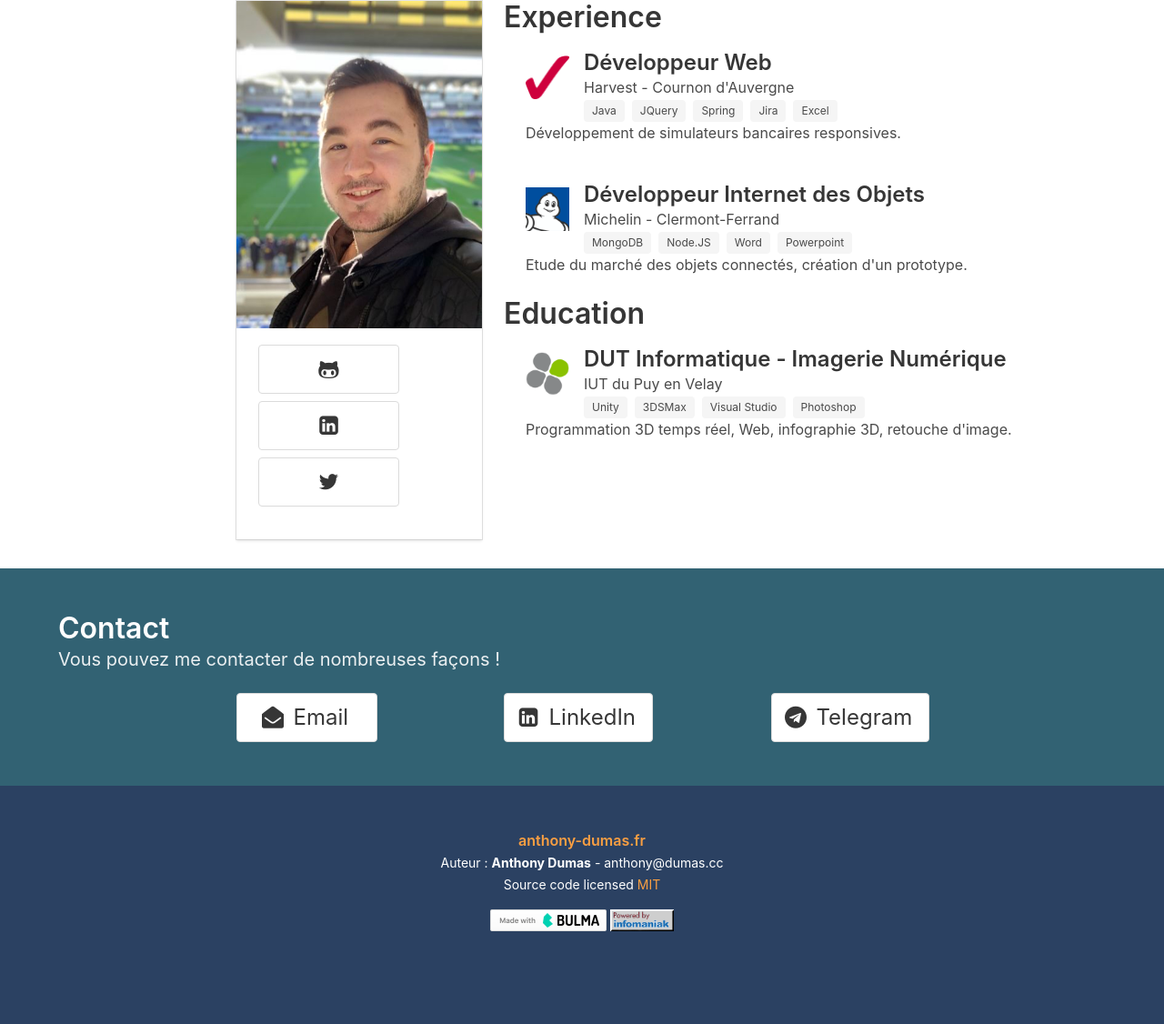
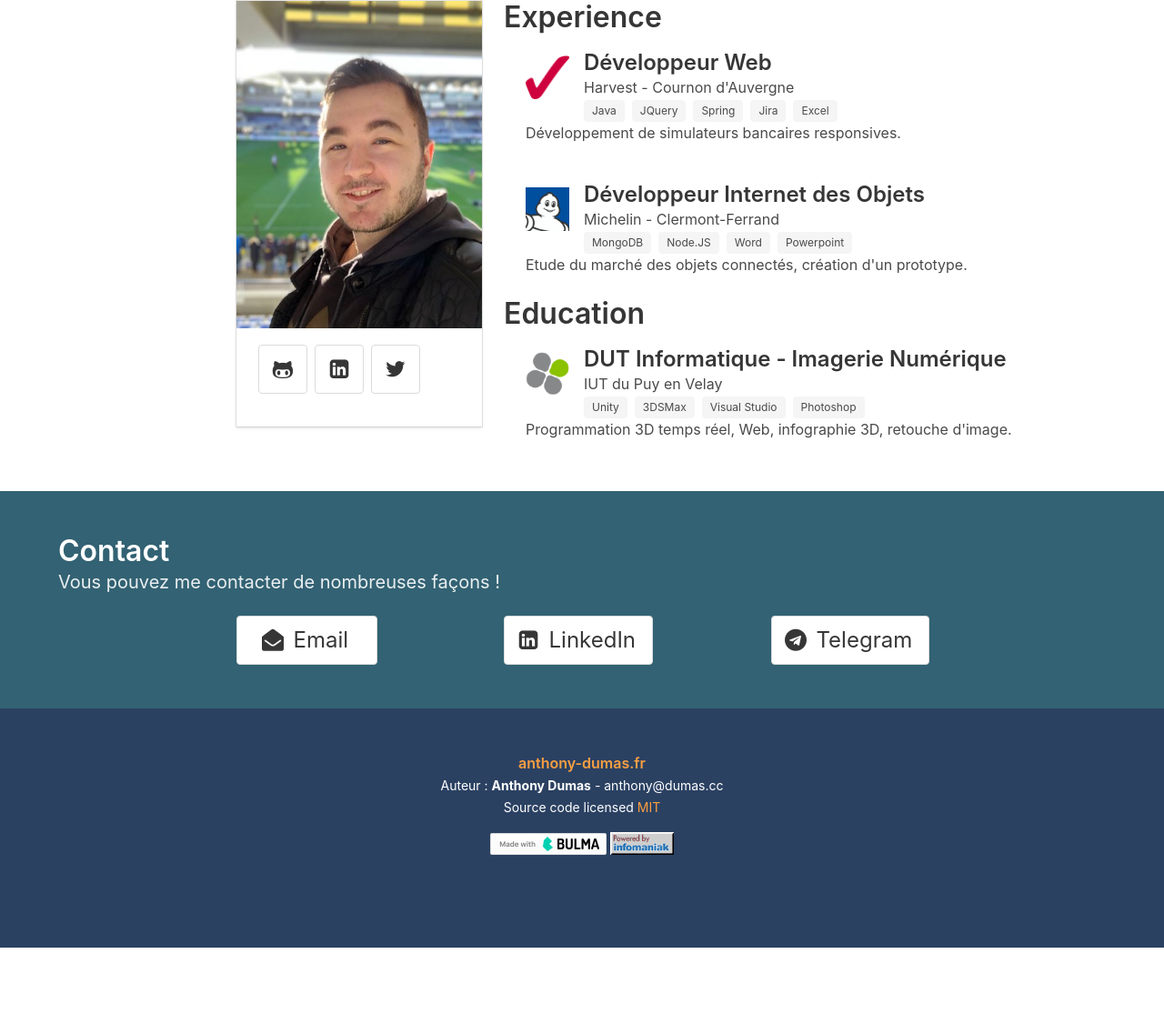
Before and after one commit to AdamasFR/CV_Web_Dumas, a PHP site: page /index.html in a window 1280 px wide; the page is wider, and only the part inside the window is pictured. Shown: the part 192-1318 px from the top of that part at 91% size. After the commit the page ends 1234 px from the top of that part, so only its background shows below. Run offline with PHP 8.4, Linux system fonts and the light colour scheme.

Commit message:
Correction boutons sous photo de profil

```diff
--- a/_sass/main.scss
+++ b/_sass/main.scss
@@ -89,7 +89,7 @@ div.hero-body {
     margin-right: env(safe-area-inset-right);
 }
 
-.button {
+section#contact .button {
     min-width: 155px;
 }
 
--- a/index.html
+++ b/index.html
@@ -145,7 +145,7 @@
     </div>
     </div>
     </section>
-    <section class="hero is-info dontPrint">
+    <section class="hero is-info dontPrint" id="contact">
         <div class="hero-body">
             <div class="container">
                 <h1 class="title">
```
Also changed, not shown: css/main.css.
